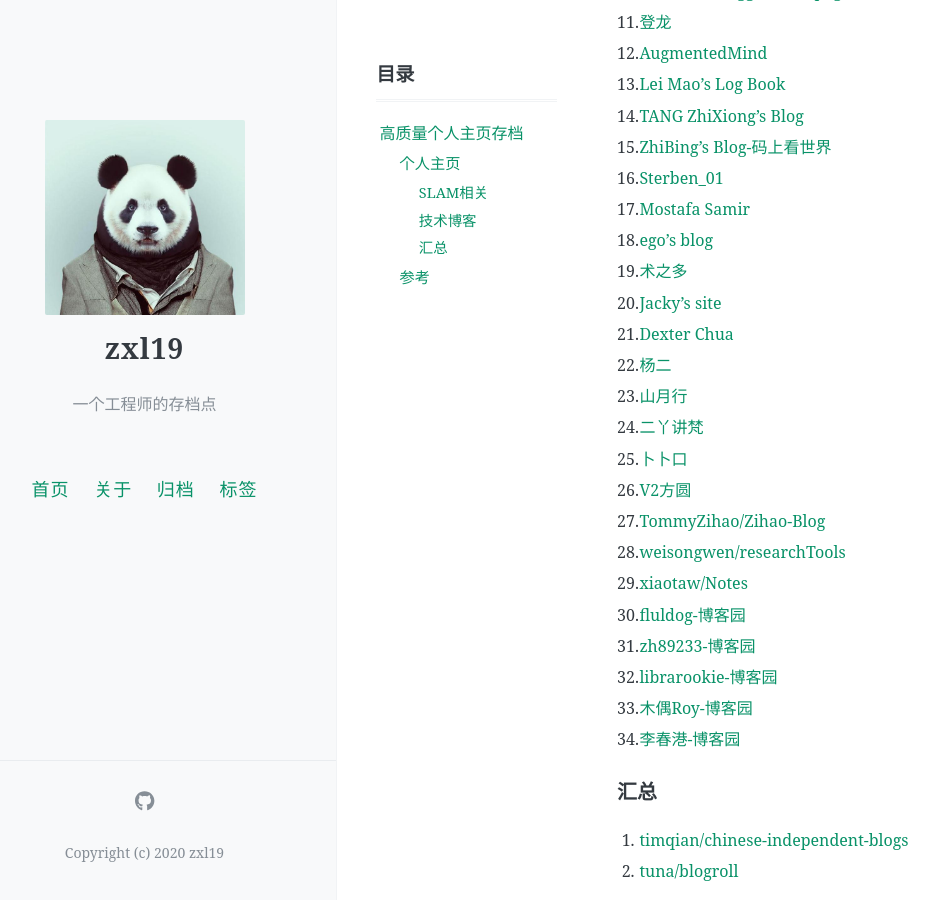
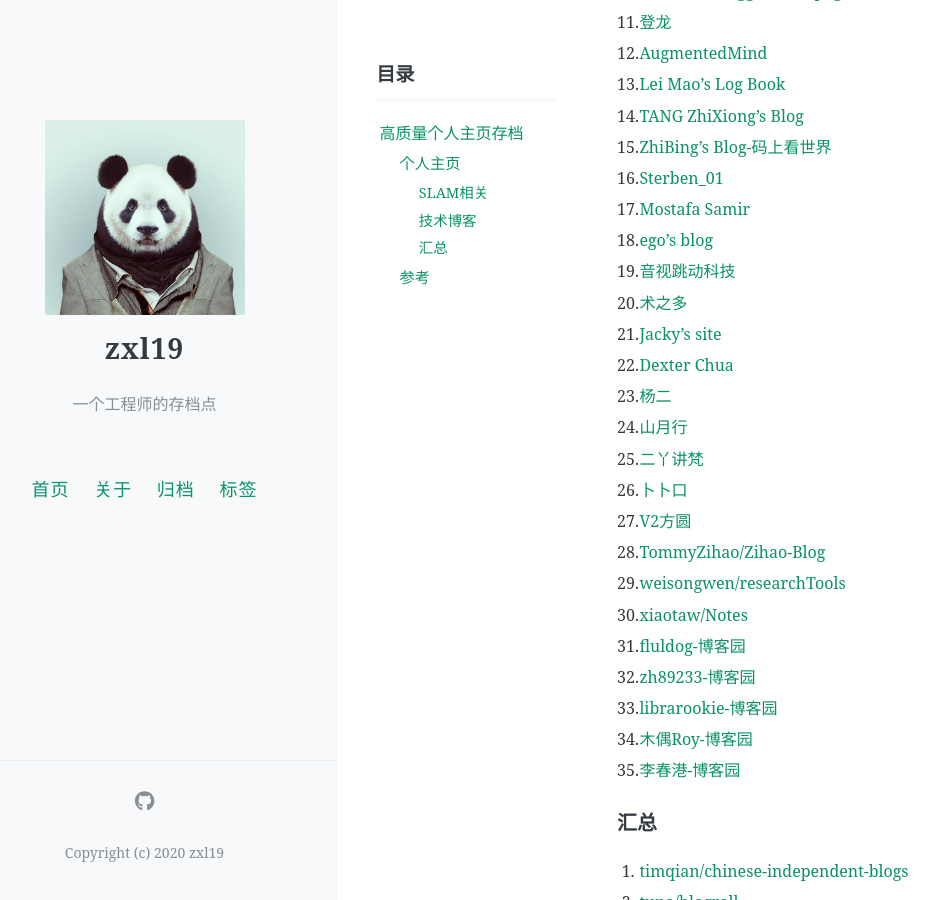
Before and after one commit to zxl19/zxl19.github.io, a Jekyll site: the page built from _posts/2022-09-20-personal-blog.md, in a window 1280 px wide and 900 px high, scrolled down 1039 px. Shown: the whole window, without its empty margins (47-986 px from the left). Built offline with Jekyll 4.4.1, drawn with Linux system fonts in a browser that asks for light colours; comment, search, counter and statistics services are not loaded.

Commit message:
Update Posts

```diff
--- a/_posts/2022-09-20-personal-blog.md
+++ b/_posts/2022-09-20-personal-blog.md
@@ -49,22 +49,23 @@ pinned: false
 16. [Sterben_01](https://sterben-01.github.io)
 17. [Mostafa Samir](https://mostafa-samir.github.io)
 18. [ego's blog](https://fgc346.github.io)
-19. [术之多](https://www.shuzhiduo.com)
-20. [Jacky's site](https://jackywang2001.github.io)
-21. [Dexter Chua](https://dec41.user.srcf.net)
-22. [杨二](https://yangerxiao.com)
-23. [山月行](https://shanyue.tech)
-24. [二丫讲梵](http://wiki.eryajf.net)
-25. [卜卜口](https://i.magiconch.com)
-26. [V2方圆](https://www.v2fy.com)
-27. [TommyZihao/Zihao-Blog](https://github.com/TommyZihao/Zihao-Blog)
-28. [weisongwen/researchTools](https://github.com/weisongwen/researchTools)
-29. [xiaotaw/Notes](https://github.com/xiaotaw/Notes)
-30. [fluldog-博客园](https://www.cnblogs.com/fluidog)
-31. [zh89233-博客园](https://www.cnblogs.com/love-zf)
-32. [librarookie-博客园](https://www.cnblogs.com/librarookie)
-33. [木偶Roy-博客园](https://www.cnblogs.com/jyroy)
-34. [李春港-博客园](https://www.cnblogs.com/lcgbk)
+19. [音视跳动科技](http://avdancedu.com)
+20. [术之多](https://www.shuzhiduo.com)
+21. [Jacky's site](https://jackywang2001.github.io)
+22. [Dexter Chua](https://dec41.user.srcf.net)
+23. [杨二](https://yangerxiao.com)
+24. [山月行](https://shanyue.tech)
+25. [二丫讲梵](http://wiki.eryajf.net)
+26. [卜卜口](https://i.magiconch.com)
+27. [V2方圆](https://www.v2fy.com)
+28. [TommyZihao/Zihao-Blog](https://github.com/TommyZihao/Zihao-Blog)
+29. [weisongwen/researchTools](https://github.com/weisongwen/researchTools)
+30. [xiaotaw/Notes](https://github.com/xiaotaw/Notes)
+31. [fluldog-博客园](https://www.cnblogs.com/fluidog)
+32. [zh89233-博客园](https://www.cnblogs.com/love-zf)
+33. [librarookie-博客园](https://www.cnblogs.com/librarookie)
+34. [木偶Roy-博客园](https://www.cnblogs.com/jyroy)
+35. [李春港-博客园](https://www.cnblogs.com/lcgbk)
 
 ### 汇总
 
```
Also changed, not shown: _posts/2021-08-03-photography-note.md (+1 -0 lines), _posts/2021-09-19-stl-note.md (+6 -4 lines), _posts/2022-12-28-cpp-utility.md (+8 -5 lines), _posts/2023-03-17-ubuntu-help.md (+4 -3 lines).
